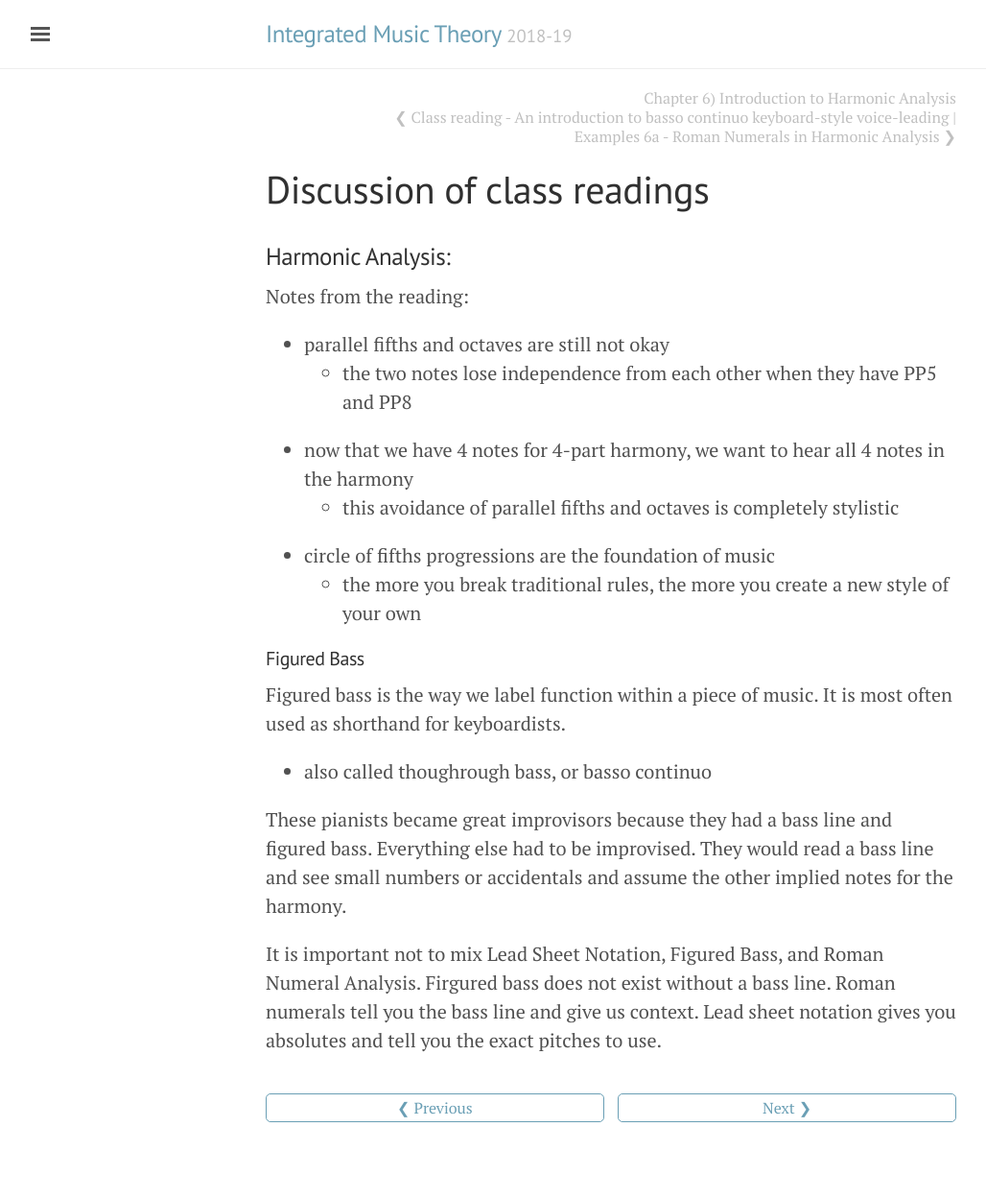
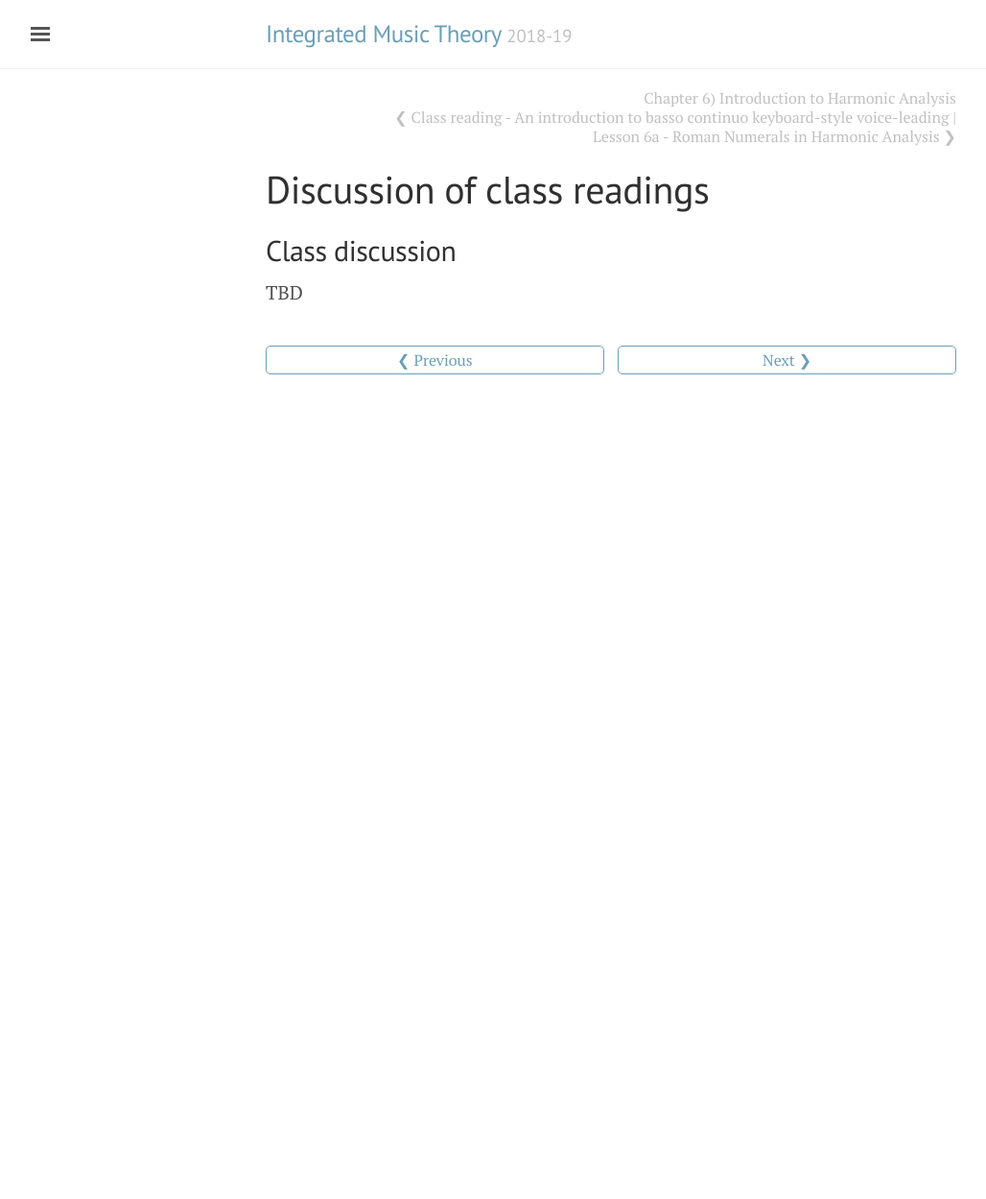
Before and after one commit to intmus/inttheory19-20, a Jekyll site: the page built from _06-intro-harmonic/3-reading-lesson.md, in a window 1280 px wide. Shown: the whole page at 96% size, without its empty margins (3-1031 px from the left). Built offline with Jekyll 4.4.1, drawn with Linux system fonts in a browser that asks for light colours; after the commit the page ends 900 px from its top, so only the background shows below that.

Commit message:
unit 6 edits

```diff
--- a/_06-intro-harmonic/2-reading-bassoconthistory.md
+++ b/_06-intro-harmonic/2-reading-bassoconthistory.md
@@ -88,7 +88,7 @@ A *chord of the fifth* contains a fifth above the bass, but no sixth above the b
 
 A *chord of the sixth* contains a sixth above the bass.
 
-## Chromatic alteration ##
+## Chromatic alteration
 
 If a note is chromatically altered (different than the key signature), the figure must be altered as well. Since bass notes are already present in the bass, a chromatic alteration in the bass will not make it into the figure. However, any other alteration in the upper voices (such as a raised leading tone in minor) must be reflected in the figure. To do so, simply put a sharp, flat, or natural to the left of the appropriate number.
 
--- a/_06-intro-harmonic/3-reading-lesson.md
+++ b/_06-intro-harmonic/3-reading-lesson.md
@@ -2,6 +2,12 @@
 layout: chapter
 title: Discussion of class readings
 ---
+
+## Class discussion
+
+TBD
+
+<!-- FROM PREVIOUS YEAR
 
 ### Harmonic Analysis:
 
@@ -13,7 +19,7 @@ Notes from the reading:
 - circle of fifths progressions are the foundation of music
   - the more you break traditional rules, the more you create a new style of your own
 
-#### Figured Bass
+### Figured Bass
 
 Figured bass is the way we label function within a piece of music.
 It is most often used as shorthand for keyboardists.
@@ -27,3 +33,4 @@ It is important not to mix Lead Sheet Notation, Figured Bass, and Roman Numeral
 Firgured bass does not exist without a bass line.
 Roman numerals tell you the bass line and give us context.
 Lead sheet notation gives you absolutes and tell you the exact pitches to use.
+-->
--- a/_06-intro-harmonic/a1-romnum.md
+++ b/_06-intro-harmonic/a1-romnum.md
@@ -1,10 +1,10 @@
 ---
 layout: chapter
-title: Examples 6a - Roman Numerals in Harmonic Analysis
+title: Lesson 6a - Roman Numerals in Harmonic Analysis
 abc: true
 ---
 
-To this point in the course, we have focused on essential elements -- the building blocks for constructing music -- such as pitches, intervals, chords, and melodic interaction. But we have not looked at how these elements combine to create harmony. To study harmony, we need a tool that describes chords and sonorities based on their function rather than their components.
+Thus far, we have focused on the building blocks for constructing music such as pitches, intervals, chords, and melodic interaction, but we have yet to look at how these elements combine to create harmony. To study harmony, we need a tool that describes chords and sonorities based on their function rather than their components.
 
 To this point, we have used leadsheet notation to convey the essential components of a chord: root, bass note, quality, inversion, and any additional pitches. But a single leadsheet chord does not provide context about its role in the music.
 
@@ -13,6 +13,9 @@ Cmin<sup>7</sup>/E-flat
 From this, we know that the chord has the pitches C, E-flat, G, and B-flat with the E-flat as the lowest voice, but we do not know how it relates to the chords around it. Is it stable, and does it sound final? Or is it unstable and pulling toward a different chord?
 
 When music theorists want to discuss diatonic (key-based) function, we label chords using a Roman numeral system based on the chord's position within a particular key.
+
+<!-- When teaching write this example on the board, then ask class to tell you what they know. After the describe the parts of the chord, ask them what key they think this implies, and then walk them through all the possibilities.
+-->
 
 ## Goals for this topic
 
--- a/_06-intro-harmonic/a2-romnum.md
+++ b/_06-intro-harmonic/a2-romnum.md
@@ -1,6 +1,6 @@
 ---
 layout: chapter
-title: Lesson 6a - Roman Numerals in Harmonic Analysis
+title: Discussion 6a - Roman Numerals in Harmonic Analysis
 ---
 
 # Class discussion
--- a/_06-intro-harmonic/b1-voiceleadingchorale.md
+++ b/_06-intro-harmonic/b1-voiceleadingchorale.md
@@ -1,6 +1,6 @@
 ---
 layout: chapter
-title: Examples 6b - Voice-leading Considerations in Chorale-style Harmony
+title: Lesson 6b - Voice-leading Considerations in Chorale-style Harmony
 abc: true
 ---
 
--- a/_06-intro-harmonic/b2-voiceleadingchorale.md
+++ b/_06-intro-harmonic/b2-voiceleadingchorale.md
@@ -1,6 +1,6 @@
 ---
 layout: chapter
-title: Lesson 6b - Voice-leading Considerations in Chorale-style Harmony
+title: Discussion 6b - Voice-leading Considerations in Chorale-style Harmony
 ---
 
 ## Class discussion
```
Also changed, not shown: other parts of _06-intro-harmonic/2-reading-bassoconthistory.md (+4 -4 lines).
